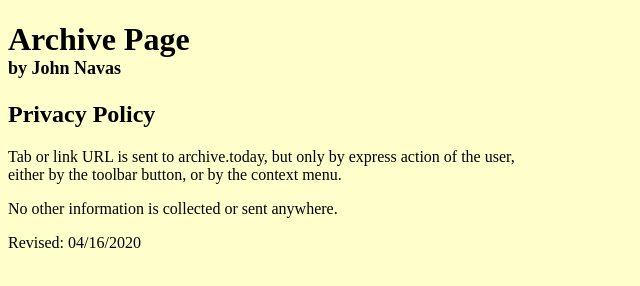
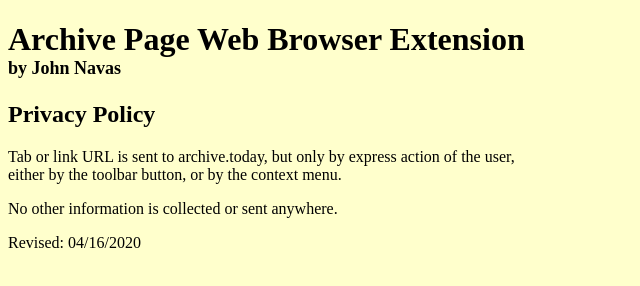
Before and after one commit to JNavas2/JNavas2.github.io, a plain HTML site: page archive-page-privacy-policy.html in a window 1280 px wide. Shown: the whole page, without its empty margins (0-640 px from the left). Drawn offline with Linux system fonts and the light colour scheme.

Commit message:
Update archive-page-privacy-policy.html

```diff
--- a/archive-page-privacy-policy.html
+++ b/archive-page-privacy-policy.html
@@ -5,12 +5,12 @@
 <meta content="en-us" http-equiv="Content-Language" />
 <meta content="text/html; charset=utf-8" http-equiv="Content-Type" />
 <title>Archive Page Privacy Policy</title>
-<meta content="Archive Page Browser Extension" name="description" />
+<meta content="Archive Page Web Browser Extension" name="description" />
 </head>
 
 <body style="background-color: #FFFFCC">
 
-<h1>Archive Page<br />
+<h1>Archive Page Web Browser Extension<br />
 <span style="font-size: large">by John Navas</span></h1>
 <h2>Privacy Policy</h2>
 <p>Tab or link URL is sent to archive.today, but only by express action of the
```
